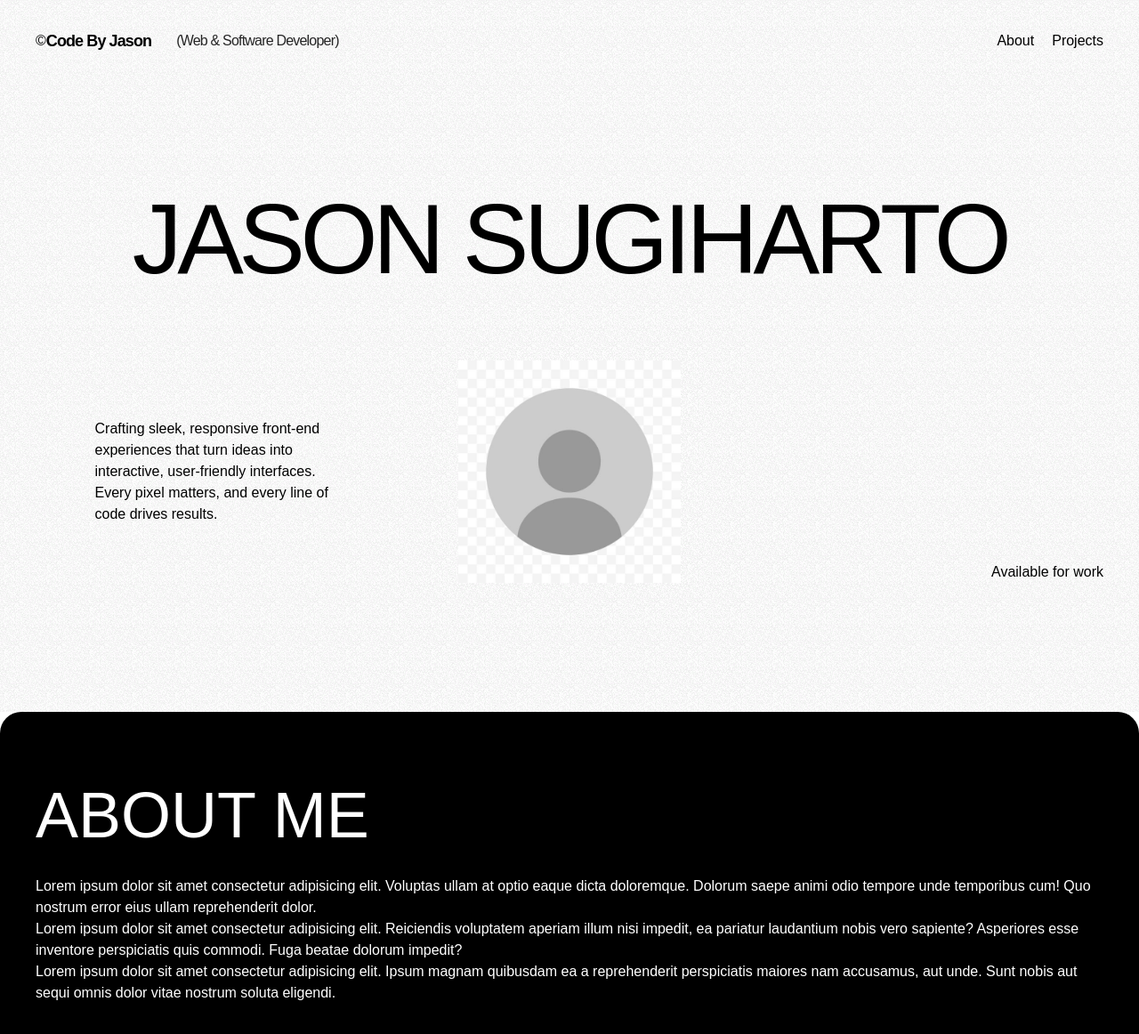
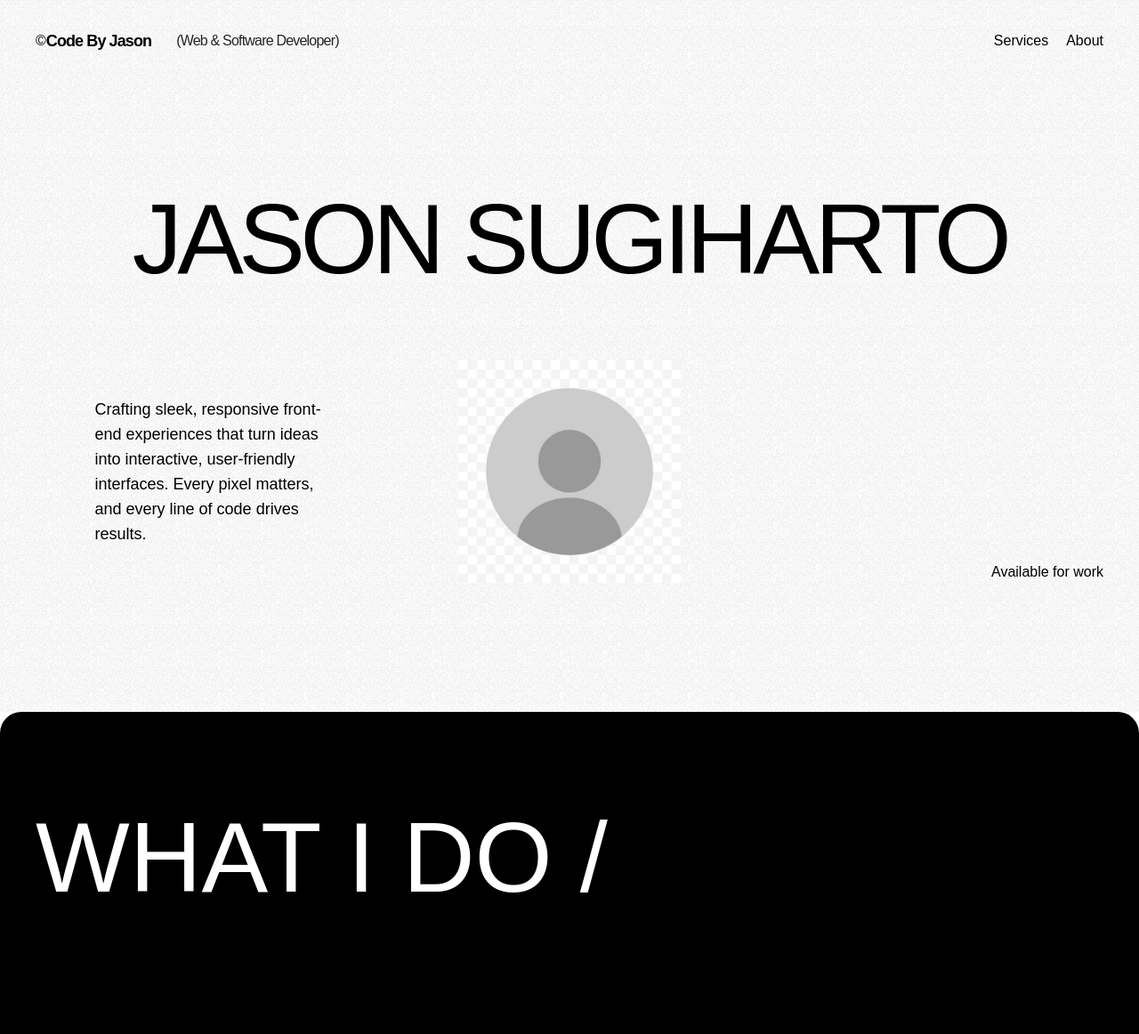
Before and after one commit to Jell13/jason-sugiharto-portfolio, a React (Vite) app: page / in a window 1280 px wide. Shown: the top 1162 px of the page at 89% size. Built offline with nearby package versions, Linux system fonts and the light colour scheme.

Commit message:
changed about page to services and started on making that part and changed the ease in animation for the intro animation

```diff
--- a/src/App.jsx
+++ b/src/App.jsx
@@ -1,12 +1,12 @@
 import { useState } from 'react'
 import viteLogo from '/vite.svg'
 
-import About from './sections/About'
 import { ReactLenis } from 'lenis/dist/lenis-react'
 import Hero from './sections/Hero'
 import NavBar from './components/NavBar'
 import { AnimatePresence, motion } from 'framer-motion'
 import Loader from './components/Loader'
+import Services from './sections/Services'
 
 function App() {
 
@@ -25,7 +25,7 @@ function App() {
           <ReactLenis root>
             <NavBar/>
             <Hero/>
-            <About/>
+            <Services/>
           </ReactLenis>
         </>
       )}
--- a/src/components/Loader.jsx
+++ b/src/components/Loader.jsx
@@ -39,7 +39,7 @@ const Loader = ({setLoading}) => {
           opacity: 1,
           y: 0,
           transition: {
-            ease: [0.17, 0.67, 0.83, 0.67],
+            ease: [0.25, 0.1, 0.25, 1],
             duration: 1.2,
           },
         },
@@ -55,19 +55,6 @@ const Loader = ({setLoading}) => {
   return (
     <motion.div className='w-full h-screen grainy flex justify-center items-center'>
       {/* <motion.div
-      variants={container}
-      initial="hidden"
-      animate="show"
-      exit="exit"
-      onAnimationComplete={() => setLoading(false)}
-      className='w-[300px]'>
-        <motion.div
-        variants={itemMain}
-        >
-          <motion.img layoutId="main-image" className='object-contain' src={myHero} alt=""/>
-        </motion.div>
-      </motion.div> */}
-      <motion.div
       initial={{y: 0}}
       animate={{y: "-100%", transition: {
         duration: 1.4,
@@ -77,6 +64,20 @@ const Loader = ({setLoading}) => {
       className='w-full h-full bg-black'
       >
         &nbsp;
+      </motion.div> */}
+
+      <motion.div
+      variants={container}
+      initial="hidden"
+      animate="show"
+      exit="exit"
+      onAnimationComplete={() => setLoading(false)}
+      className='w-[400px]'>
+        <motion.div
+        variants={itemMain}
+        >
+          <motion.img layoutId="main-image" className='object-contain' src={myHero} alt=""/>
+        </motion.div>
       </motion.div>
     </motion.div>
   )
--- a/src/components/NavBar.jsx
+++ b/src/components/NavBar.jsx
@@ -14,7 +14,7 @@ const NavBar = () => {
       animate: {
         opacity: 1,
         transition: {
-          duration: 1.2,
+          duration: 1.6,
           ease: "easeInOut",
           staggerChildren: 0.35
         }
@@ -33,12 +33,12 @@ const NavBar = () => {
     const links = [
         {
             id: 1,
-            name: "About",
-            link: "#about"
+            name: "Services",
+            link: "#services"
         },
         {
             id: 2,
-            name: "Projects",
+            name: "About",
             link: "#projects"
         }
     ]
--- a/src/sections/About.jsx
+++ /dev/null
@@ -1,26 +0,0 @@
-import { useScroll, useTransform, motion } from 'framer-motion'
-import React, { useRef } from 'react'
-
-const About = () => {
-
-  return (
-    <section id="about" className='h-screen text-white '>
-      <div className='h-[200%] bg-black rounded-3xl z-40 mb-8 md:px-10 py-20'>
-        <h1 className='text-white text-7xl mb-8'>
-          ABOUT ME
-        </h1>
-        <div>
-          Lorem ipsum dolor sit amet consectetur adipisicing elit. Voluptas ullam at optio eaque dicta doloremque. Dolorum saepe animi odio tempore unde temporibus cum! Quo nostrum error eius ullam reprehenderit dolor.
-        </div>
-        <div>
-          Lorem ipsum dolor sit amet consectetur adipisicing elit. Reiciendis voluptatem aperiam illum nisi impedit, ea pariatur laudantium nobis vero sapiente? Asperiores esse inventore perspiciatis quis commodi. Fuga beatae dolorum impedit?
-        </div>
-        <div>
-          Lorem ipsum dolor sit amet consectetur adipisicing elit. Ipsum magnam quibusdam ea a reprehenderit perspiciatis maiores nam accusamus, aut unde. Sunt nobis aut sequi omnis dolor vitae nostrum soluta eligendi.
-        </div>
-      </div>
-    </section>
-  )
-}
-
-export default About
--- a/src/sections/Hero.jsx
+++ b/src/sections/Hero.jsx
@@ -36,7 +36,7 @@ const Hero = () => {
       style={{y: translate, scale: scaleDown}}
       className='w-full h-full flex justify-center items-center px-10'>
         <div className='w-full flex flex-col items-center justify-center gap-3 mt-20'>
-            <div>
+            <div className=''>
               {"JASON SUGIHARTO".split("").map((letter, i) => (
                 <motion.span
                 key={i}
@@ -44,9 +44,10 @@ const Hero = () => {
                 animate={{opacity: 1}}
                 transition={{
                   duration: DURATION,
-                  delay: STAGGER * i
+                  delay: STAGGER * i,
+                  ease: "easeInOut"
                 }}
-                className='xl:text-[7rem] md:text-[5rem] tracking-tighter font-genSans'>
+                className='lg:text-[7rem] md:text-[5rem] tracking-tighter font-genSans'>
                   {letter}
                 </motion.span>
               ))}
@@ -59,11 +60,11 @@ const Hero = () => {
               }}}
               className='flex col-span-4 flex-col justify-center items-center'>
                 <div className='w-[30ch]'>
-                  <p>Crafting sleek, responsive front-end experiences that turn ideas into interactive, user-friendly interfaces. Every pixel matters, and every line of code drives results.</p>
+                  <p className='text-lg'>Crafting sleek, responsive front-end experiences that turn ideas into interactive, user-friendly interfaces. Every pixel matters, and every line of code drives results.</p>
                 </div>
               </motion.div>
               <div className='col-span-4 flex justify-center items-center'>
-                <motion.img transition={{ease: [0.17, 0.67, 0.83, 0.67], duration: 1.3}} className='object-contain h-[250px] bg-inherit' src={myHero}/>
+                <motion.img layoutId='main-image' transition={{ease: [0.6, 0.01, -0.05, 0.9], duration: 1.3}} className='object-contain h-[250px] bg-inherit' src={myHero}/>
               </div>
               <div className='flex flex-col items-end col-span-4 justify-end'>
                 <div>
--- /dev/null
+++ b/src/sections/Services.jsx
@@ -0,0 +1,25 @@
+import { useScroll, useTransform, motion } from 'framer-motion'
+import React, { useRef } from 'react'
+
+const Services = () => {
+
+  const aboutRef = useRef()
+
+  const WHAT = "WHAT"
+  const DO = "DO"
+  const I = "I"
+
+
+  return (
+    <section id="services" className='h-screen text-white '>
+      <div className='h-[200%] bg-black rounded-3xl z-10 mb-8 md:px-10 py-20'>
+        <h1 ref={aboutRef} className='text-white lg:text-[7rem] md:text-[5rem] mb-8'>
+          WHAT I DO /
+        </h1>
+
+      </div>
+    </section>
+  )
+}
+
+export default Services
--- a/tailwind.config.js
+++ b/tailwind.config.js
@@ -8,6 +8,8 @@ export default {
     fontFamily: {
       'genSans': ['General Sans', 'sans-serif']
     },
+    // screens:{
+    // },
     extend: {},
   },
   plugins: [],
```
